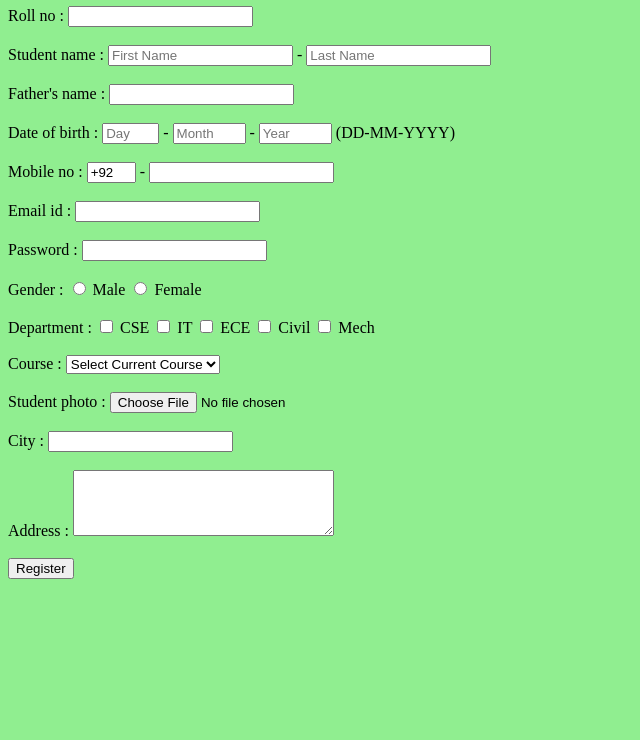
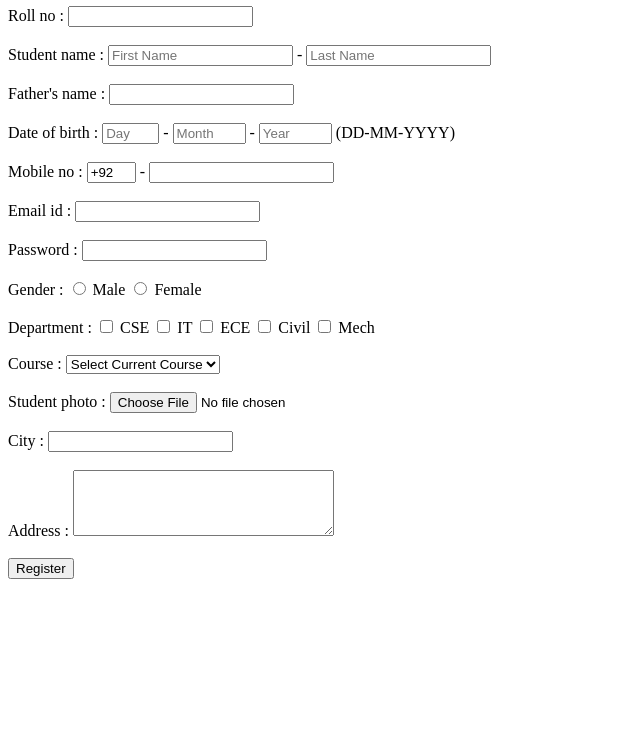
Before and after one commit to adnan55amir44-code/Student-form-, a plain HTML site: page index.html in a window 1280 px wide. Shown: the part 60-800 px from the top of the page, without its empty margins (0-640 px from the left). Drawn offline with Linux system fonts and the light colour scheme.

Commit message:
update index.html

```diff
--- a/index.html
+++ b/index.html
@@ -2,7 +2,7 @@
 <head>
 <title>Student Form</title>
 </head>
-<body style="background-color:lightgreen;color:black;">
+<body>
 
 <h1>Student Registration Form</h1>
 
```
